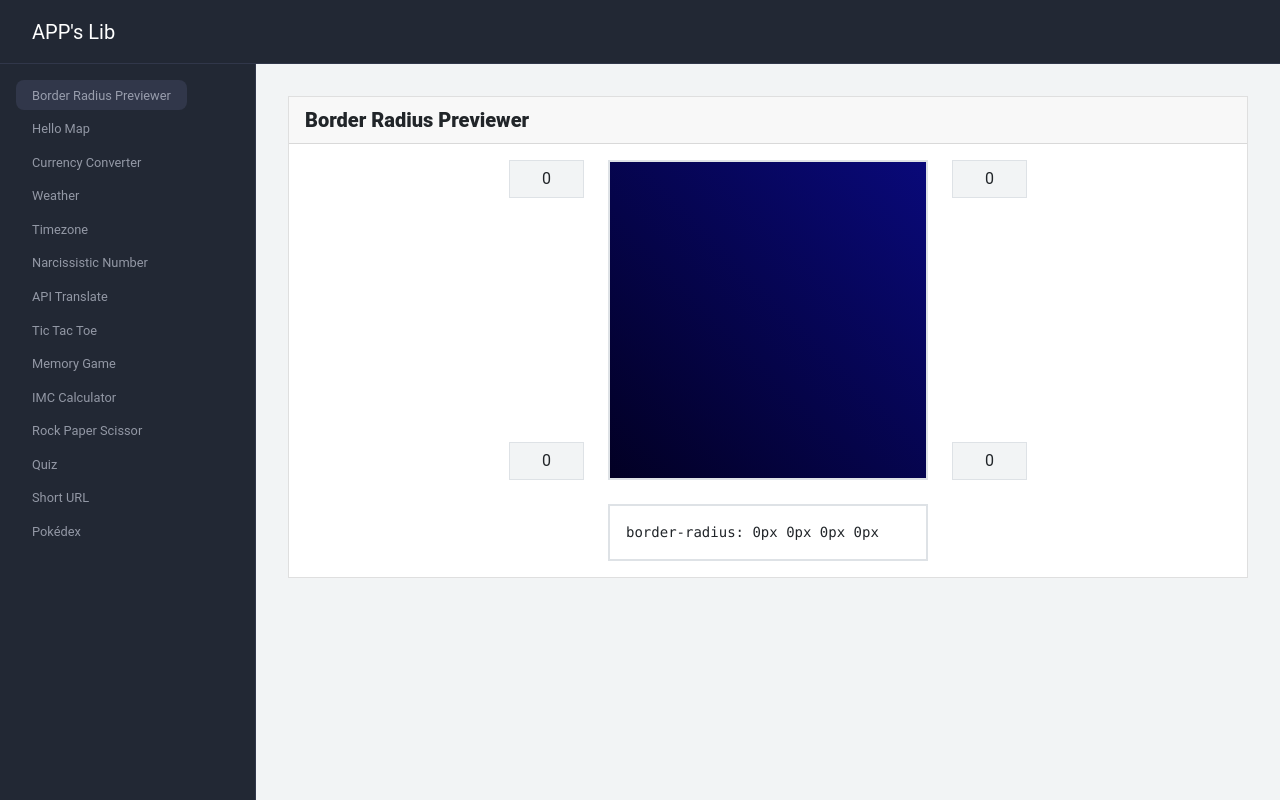
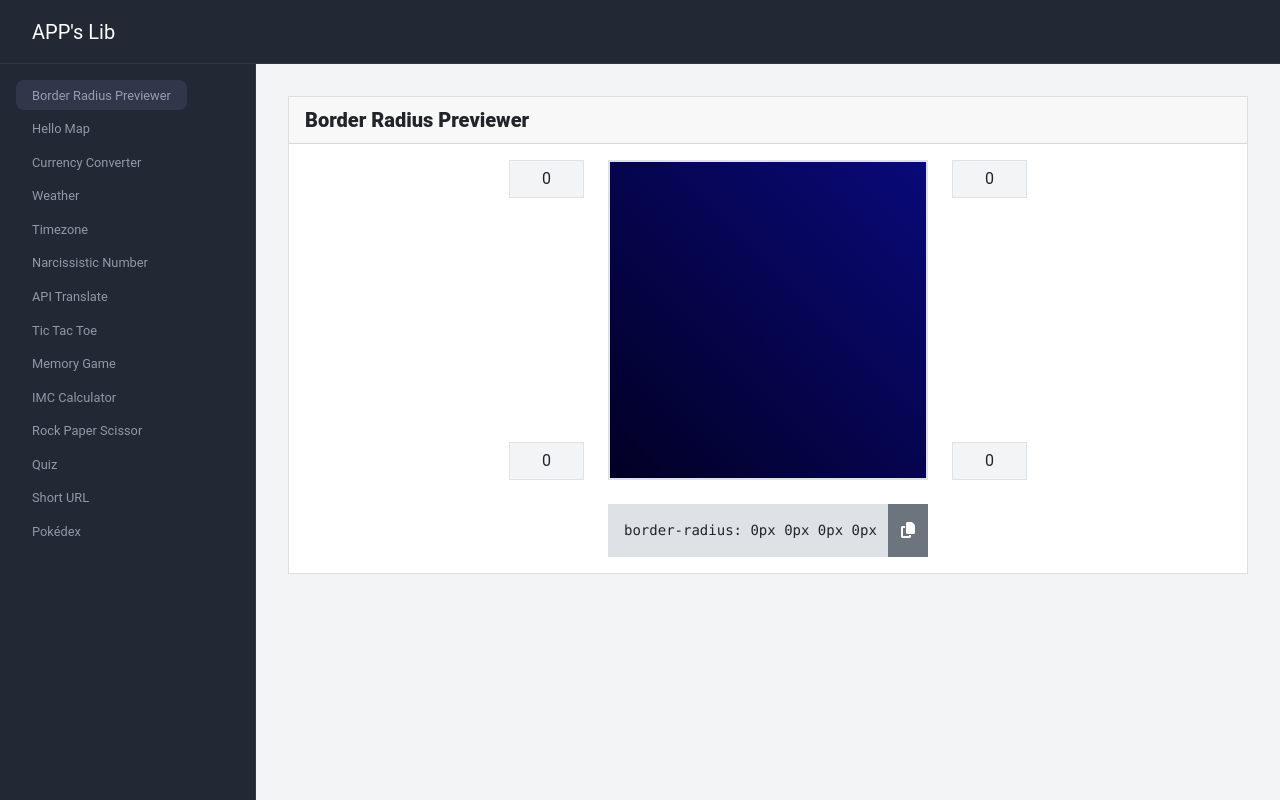
Before and after one commit to pedrotiagojesus/apps-lib, a React (Vite) app: page /apps-lib/border-radius-previewer in a window 1280 px wide. Built offline with nearby package versions, Linux system fonts and the light colour scheme.

Commit message:
Now can click to copy the source code

```diff
--- a/src/components/BorderRadiusPreviewer/CodeResult.jsx
+++ b/src/components/BorderRadiusPreviewer/CodeResult.jsx
@@ -1,9 +1,36 @@
 import React from "react";
 
+// Context
+import { useToast } from "../../context/ToastContext";
+
 const CodeResult = ({ borderRadius }) => {
+    const { addToast } = useToast();
+
+    const handleCopy = (e) => {
+        e.preventDefault();
+
+        if (borderRadius === "") {
+            return;
+        }
+
+        navigator.clipboard.writeText(`border-radius: ${borderRadius}`);
+        addToast({
+            title: "Border Radius Previewer",
+            message: "Source code copied!",
+            status: "success",
+        });
+    };
+
     return (
         <div id="display-code">
             <pre>border-radius: {borderRadius}</pre>
+            <button
+                className="btn btn-secondary"
+                type="button"
+                onClick={(e) => handleCopy(e)}
+            >
+                <i className="fa-solid fa-copy"></i>
+            </button>
         </div>
     );
 };
--- a/src/pages/BorderRadiusPreviewer/BorderRadiusPreviewer.css
+++ b/src/pages/BorderRadiusPreviewer/BorderRadiusPreviewer.css
@@ -24,15 +24,20 @@
 
 #border-radius-previewer #display-code {
     display: flex;
-    justify-content: center;
+    justify-content: space-between;
+    max-width: 20rem;
+    min-width: 20rem;
+    margin: 0 auto;
+    background-color: var(--bs-border-color);
 }
 
 #border-radius-previewer #display-code pre {
-    max-width: 20rem;
-    border: 2px solid var(--bs-border-color);
     padding: 1rem;
     margin: 0;
-    min-width: 20rem;
+}
+
+#border-radius-previewer #display-code .btn {
+    --bs-btn-border-radius: 0;
 }
 
 /* SM */
--- a/src/pages/Pokedex/Pokedex.jsx
+++ b/src/pages/Pokedex/Pokedex.jsx
@@ -15,10 +15,10 @@ import Loading from "../../components/Loading/Loading";
 
 // Hooks
 import { useCurrentModule } from "../../hooks/useCurrentModule";
+import documentTitle from "../../hooks/useDocumentTitle";
 
 // Context
 import { useToast } from "../../context/ToastContext";
-import documentTitle from "../../hooks/useDocumentTitle";
 
 const Pokedex = () => {
     const { name: moduleName, slug: moduleSlug } = useCurrentModule();
```
